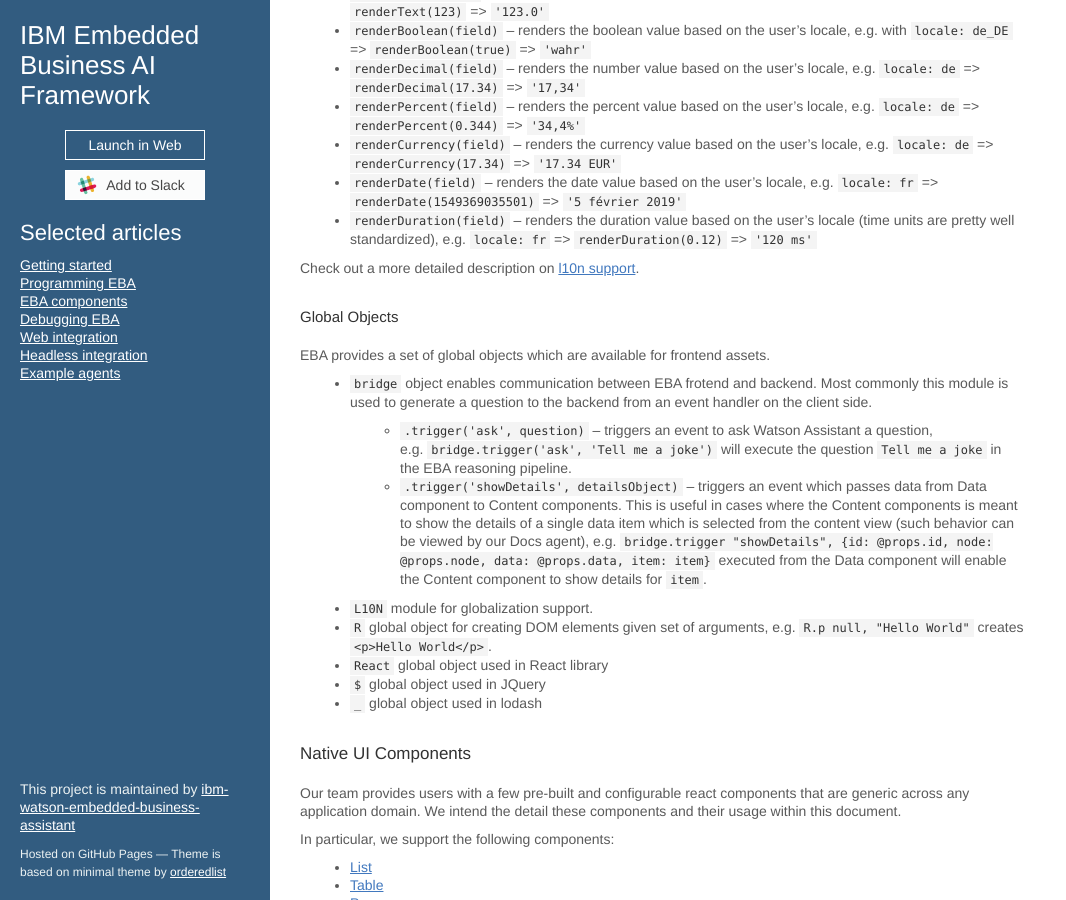
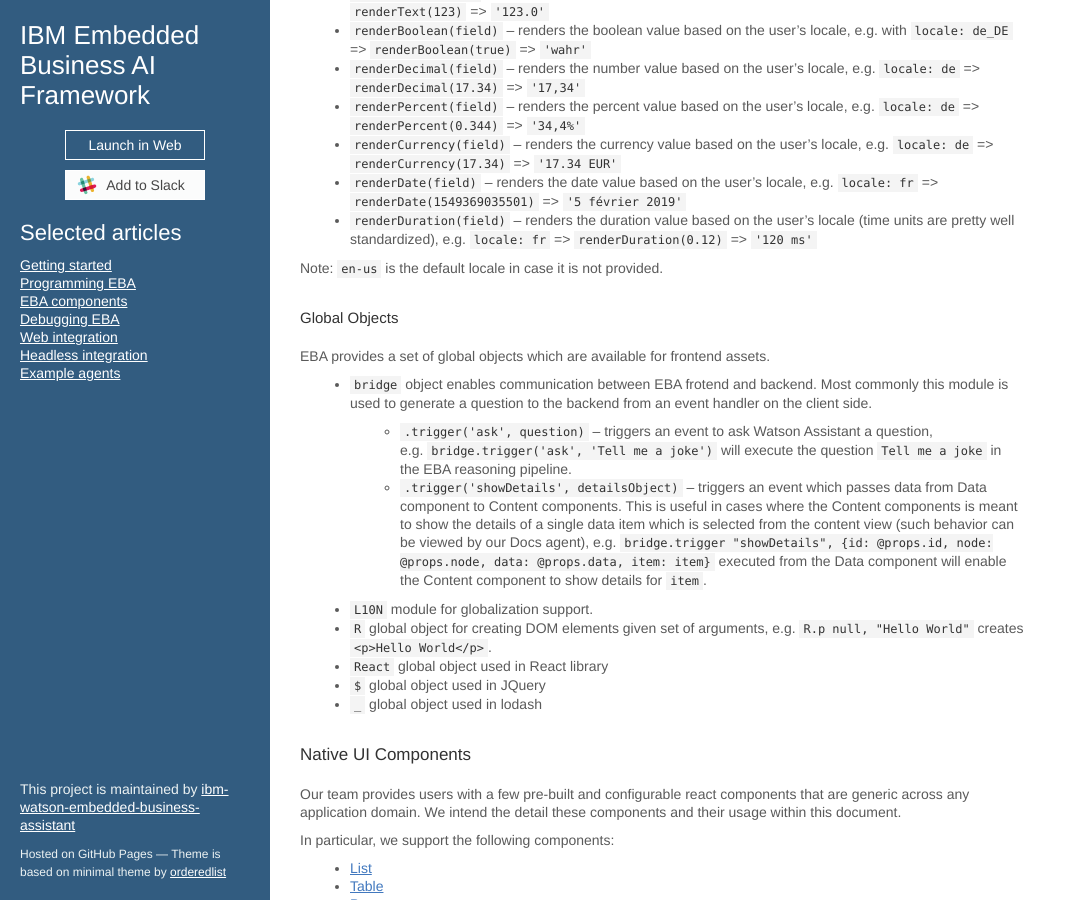
Before and after one commit to ibm-watson-embedded-business-assistant/eba-example-agents, a Jekyll site: the page built from docs/lab/assets/Frontend.md, in a window 1280 px wide and 900 px high, scrolled down 1580 px. Shown: the whole window, without its empty margins (0-1066 px from the left). Built offline with Jekyll 4.4.1, drawn with Linux system fonts in a browser that asks for light colours; our own code applies the rules of GitHub Pages for plain Markdown files; the repository's description, which GitHub fills in, is left out.

Commit message:
Update Frontend.md

```diff
--- a/docs/lab/assets/Frontend.md
+++ b/docs/lab/assets/Frontend.md
@@ -68,7 +68,7 @@
  - `renderDate(field)` -- renders the date value based on the user's locale, e.g. `locale: fr` => `renderDate(1549369035501)` => `'5 février 2019'`
  - `renderDuration(field)` -- renders the duration value based on the user's locale (time units are pretty well standardized), e.g. `locale: fr` => `renderDuration(0.12)` => `'120 ms'`
 
-Check out a more detailed description on [l10n support](./../l10N.md).
+Note: `en-us` is the default locale in case it is not provided.
 
 #### Global Objects
 
```
